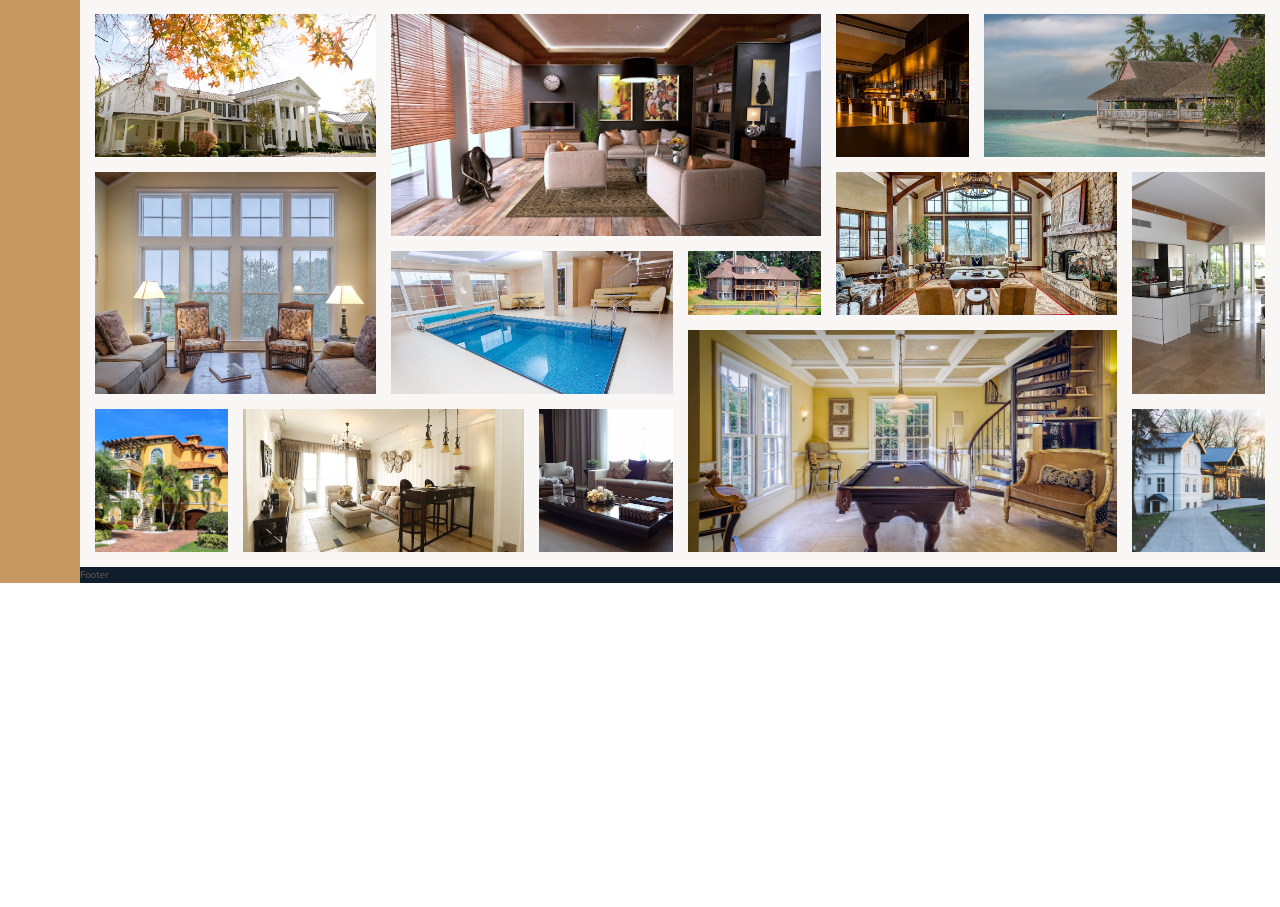
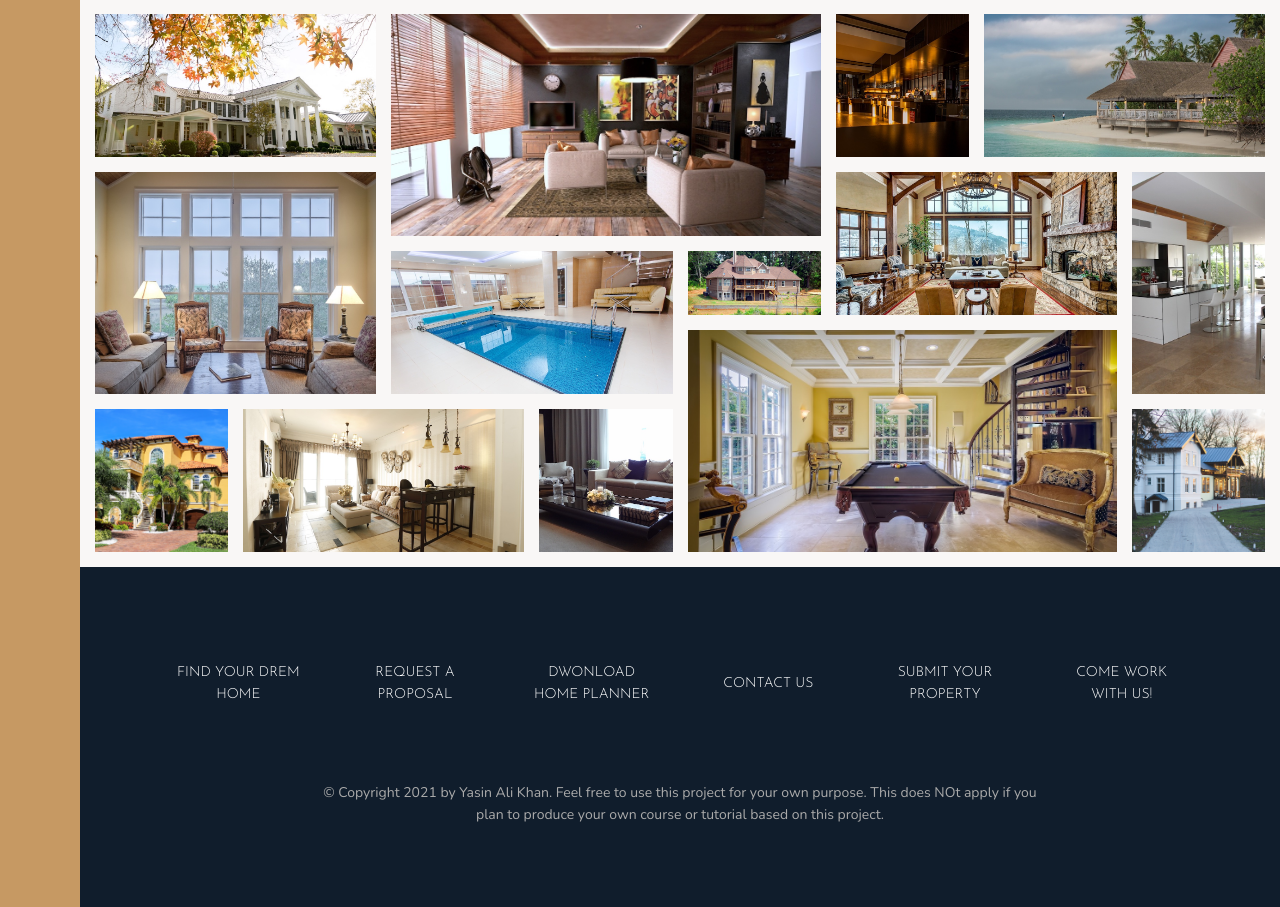
Before and after one commit to yasinalikhan/nexter, a PHP site: page / in a window 1280 px wide. Shown: the part 3100-4007 px from the top of the page. Before the commit the page ends 3683 px from the top, so only its background shows below. Run offline with PHP 8.4, Linux system fonts and the light colour scheme.

Commit message:
footer section

```diff
--- a/css/style.css
+++ b/css/style.css
@@ -255,4 +255,34 @@ body {
 
 .footer {
   background-color: #101d2c;
-  grid-column: full-start / full-end; }
+  grid-column: full-start / full-end;
+  padding: 8rem; }
+
+.nav {
+  list-style: none;
+  display: grid;
+  grid-template-columns: repeat(auto-fit, minmax(15rem, 1fr));
+  grid-gap: 2rem;
+  align-items: center; }
+  .nav_link:link, .nav_link:visited {
+    font-size: 1.4rem;
+    color: #fff;
+    text-decoration: none;
+    font-family: "Josefin Sans", sans-serif;
+    text-transform: uppercase;
+    text-align: center;
+    padding: 1.5rem;
+    display: block;
+    transition: all .2s; }
+  .nav_link:hover, .nav_link:active {
+    background-color: rgba(255, 255, 255, 0.05);
+    transform: translateY(-3px); }
+
+.copyright {
+  font-size: 1.4rem;
+  color: #aaa;
+  margin-top: 6rem;
+  margin-right: auto;
+  margin-left: auto;
+  text-align: center;
+  width: 70%; }
--- a/index.html
+++ b/index.html
@@ -333,7 +333,17 @@
        </figure>
     </section>
     <footer class="footer">
-        Footer
+        <ul class="nav">
+            <li class="nav_item"><a href="#" class="nav_link">Find your drem home</a></li>
+            <li class="nav_item"><a href="#" class="nav_link">Request a proposal</a></li>
+            <li class="nav_item"><a href="#" class="nav_link">Dwonload home planner</a></li>
+            <li class="nav_item"><a href="#" class="nav_link">Contact us</a></li>
+            <li class="nav_item"><a href="#" class="nav_link">Submit your property</a></li>
+            <li class="nav_item"><a href="#" class="nav_link">Come work with us!</a></li>
+        </ul>
+        <p class="copyright">
+            &copy; Copyright 2021 by Yasin Ali Khan. Feel free to use this project for your own purpose. This does NOt apply if you plan to produce your own course or tutorial based on this project.
+        </p>
     </footer>
 </body>
 
```
Also changed, not shown: sass/_footer.scss (+41 -0 lines).
